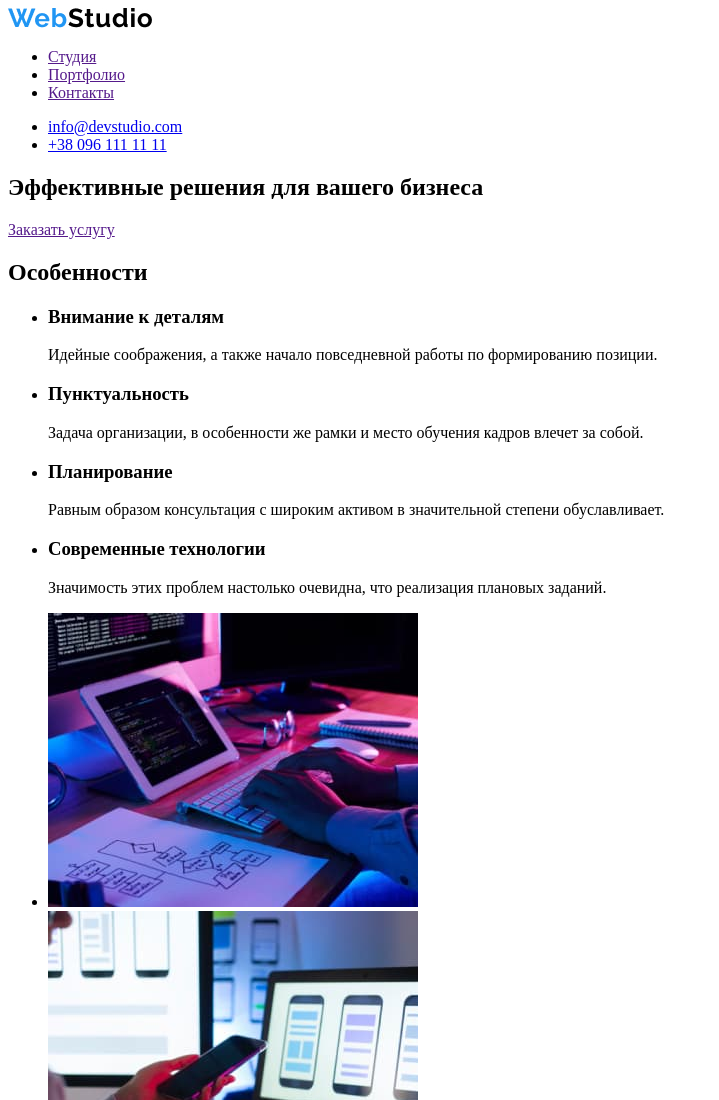
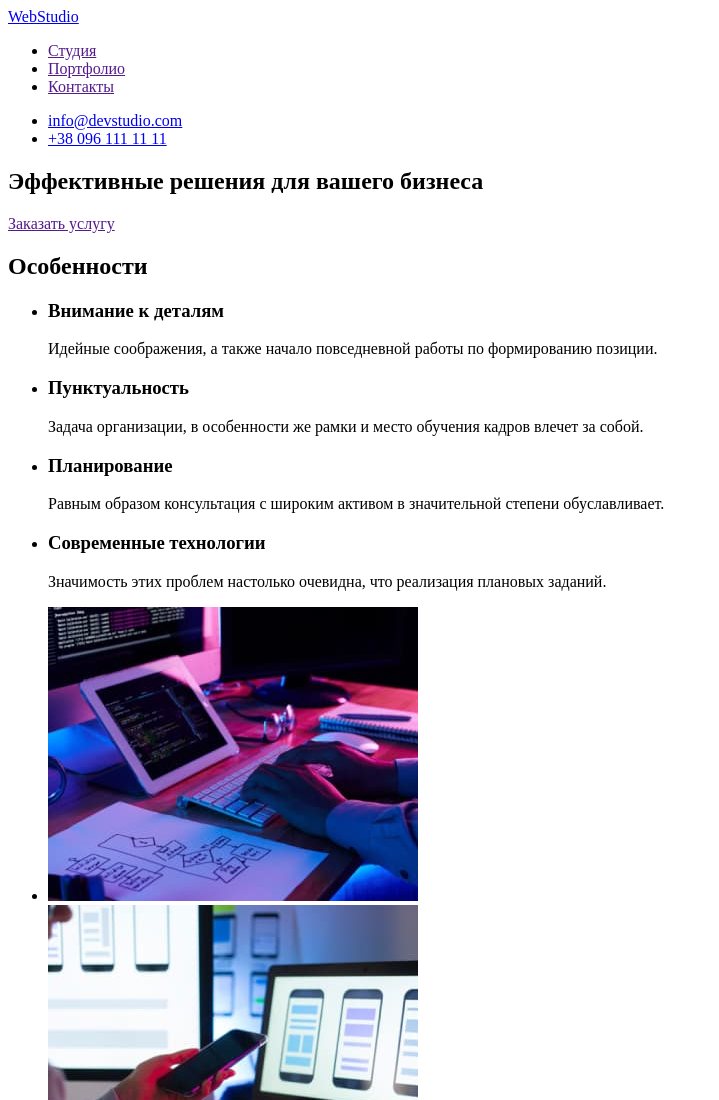
Before and after one commit to Kivals1/goit-markup-hw-01, a plain HTML site: page index.html in a window 1280 px wide. Shown: the top 1100 px of the page, without its empty margins (0-719 px from the left). Drawn offline with Linux system fonts and the light colour scheme.

Commit message:
после валидации вносит изменение в лого, меняет на ссылку

```diff
--- a/index.html
+++ b/index.html
@@ -10,9 +10,7 @@
     <!--Шапка-->
     <header>
         <nav>
-            <a href="WebStudio">
-                <img src="./images/WebStudio.jpg" alt="Логотип">
-            </a>
+            <a href="/">WebStudio</a>
             <ul>
                 <li>
                 <a href="">Студия</a>
```
